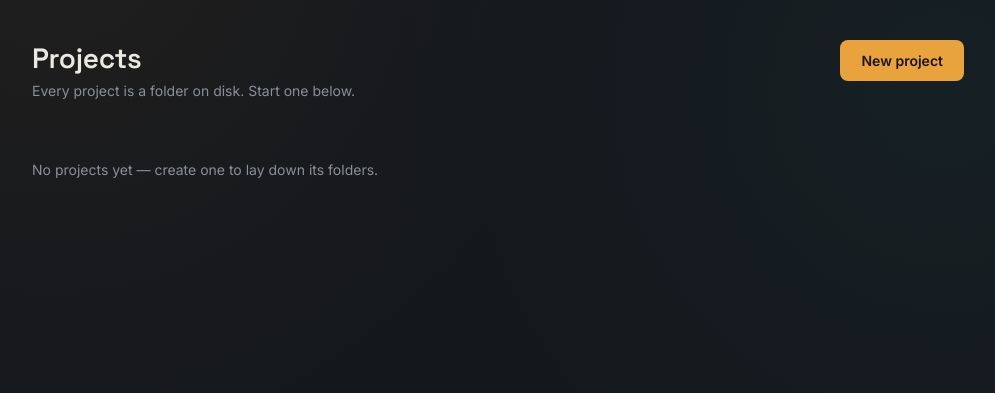
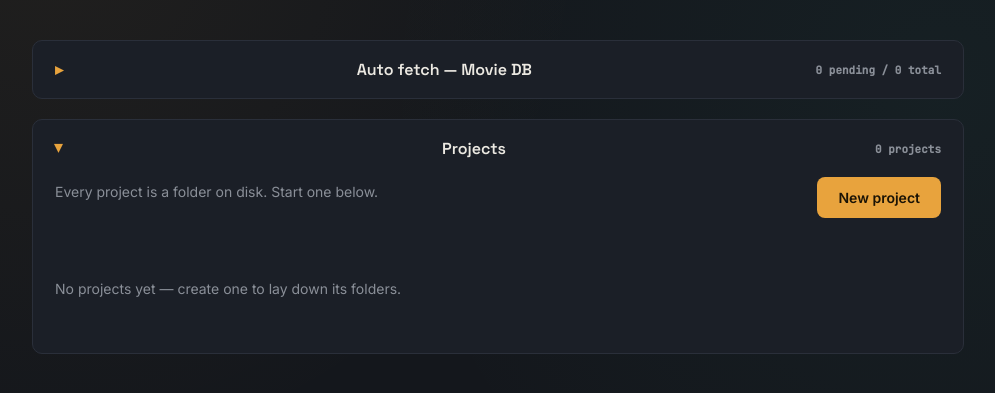
Before and after one commit to manojihturs/TimelineVideoGenerator, a Flask app: page / in a window 1280 px wide. Shown: the part 70-463 px from the top of the page, without its empty margins (142-1137 px from the left). Run offline with Flask 3, Linux system fonts and the light colour scheme; data that the repository does not hold is empty; some libraries are stand-ins or nearby versions.

Commit message:
Add Auto Fetch batch feature (Movie DB) and collapsible home-page sections
New Auto Fetch button processes unprocessed names from a local names.csv
one at a time, resolving each via TMDb and writing Movie DB/<name>/Assets
(poster per movie) plus Movie DB/<name>/Data/data.csv (movie, year, budget,
box office status, language, chronological ascending). Each name is marked
processed immediately after completion so a crash/restart resumes cleanly.
Drive upload is optional/best-effort via a service account, gated behind
GOOGLE_SERVICE_ACCOUNT_JSON + GOOGLE_DRIVE_FOLDER_ID env vars.

Home page now has two independent collapsible/expandable sections (Auto
fetch, Projects) each with their own scrollable list, instead of one long
page.

Co-Authored-By: Claude Sonnet 5 <noreply@anthropic.com>

```diff
--- a/app.py
+++ b/app.py
@@ -153,6 +153,22 @@ HARD_MAX_AUTO_FETCH_MOVIES = 300
 JAMENDO_CLIENT_ID = os.environ.get("JAMENDO_CLIENT_ID", "")
 JAMENDO_BASE = "https://api.jamendo.com/v3.0"
 
+MOVIE_DB_DIR = os.path.join(BASE_DIR, "Movie DB")
+NAMES_CSV_PATH = os.path.join(BASE_DIR, "names.csv")
+
+# Google Drive (optional) — a service account is used instead of interactive
+# OAuth so a background batch job can upload with no browser/consent step.
+# Set up: create a GCP project, enable the Drive API, create a service
+# account, download its JSON key, then share a Drive folder with the service
+# account's email (found in the JSON as "client_email") and put that
+# folder's id in GOOGLE_DRIVE_FOLDER_ID. Uploading is best-effort — a
+# missing/misconfigured credential just skips the Drive copy, it never
+# fails the local fetch.
+GOOGLE_SERVICE_ACCOUNT_JSON = os.environ.get("GOOGLE_SERVICE_ACCOUNT_JSON", "")
+GOOGLE_DRIVE_FOLDER_ID = os.environ.get("GOOGLE_DRIVE_FOLDER_ID", "")
+DRIVE_API = "https://www.googleapis.com/drive/v3"
+DRIVE_UPLOAD_API = "https://www.googleapis.com/upload/drive/v3"
+
 SUBFOLDERS = ["Assets", "Thumbnail", "Data", "Export", "Narration"]
 
 RESOLUTIONS_DESKTOP = {
@@ -285,6 +301,203 @@ def csv_is_empty(data_csv_path):
         return True
     rows = csv_rows(data_csv_path)
     return len(rows) == 0
+
+
+def read_names():
+    """names.csv: header `name,processed` (processed is yes/no). Missing
+    file reads as empty rather than erroring — it's created on first add."""
+    if not os.path.isfile(NAMES_CSV_PATH):
+        return []
+    with open(NAMES_CSV_PATH, newline="", encoding="utf-8-sig") as f:
+        reader = csv.DictReader(f)
+        return [
+            {"name": (r.get("name") or "").strip(), "processed": (r.get("processed") or "no").strip().lower()}
+            for r in reader if (r.get("name") or "").strip()
+        ]
+
+
+def write_names(names):
+    with open(NAMES_CSV_PATH, "w", newline="", encoding="utf-8-sig") as f:
+        writer = csv.DictWriter(f, fieldnames=["name", "processed"])
+        writer.writeheader()
+        for n in names:
+            writer.writerow({"name": n["name"], "processed": n["processed"]})
+
+
+def mark_name_processed(name):
+    names = read_names()
+    for n in names:
+        if n["name"].lower() == name.lower():
+            n["processed"] = "yes"
+    write_names(names)
+
+
+def get_drive_credentials():
+    """Service-account credentials for Drive uploads, or None if unset/
+    misconfigured. Never raises — Drive upload is always best-effort."""
+    if not GOOGLE_SERVICE_ACCOUNT_JSON or not GOOGLE_DRIVE_FOLDER_ID:
+        return None
+    try:
+        from google.oauth2 import service_account
+        return service_account.Credentials.from_service_account_file(
+            GOOGLE_SERVICE_ACCOUNT_JSON,
+            scopes=["https://www.googleapis.com/auth/drive"],
+        )
+    except Exception:
+        return None
+
+
+def drive_find_or_create_folder(token, name, parent_id):
+    safe_name = name.replace("'", "\\'")
+    query = f"name = '{safe_name}' and '{parent_id}' in parents and mimeType = 'application/vnd.google-apps.folder' and trashed = false"
+    resp = requests.get(
+        f"{DRIVE_API}/files", headers={"Authorization": f"Bearer {token}"},
+        params={"q": query, "fields": "files(id,name)"}, timeout=15,
+    )
+    resp.raise_for_status()
+    existing = resp.json().get("files") or []
+    if existing:
+        return existing[0]["id"]
+
+    resp = requests.post(
+        f"{DRIVE_API}/files", headers={"Authorization": f"Bearer {token}"},
+        json={"name": name, "mimeType": "application/vnd.google-apps.folder", "parents": [parent_id]},
+        timeout=15,
+    )
+    resp.raise_for_status()
+    return resp.json()["id"]
+
+
+def drive_upload_file(token, local_path, parent_id):
+    import mimetypes
+    name = os.path.basename(local_path)
+    metadata = {"name": name, "parents": [parent_id]}
+    mime = mimetypes.guess_type(name)[0] or "application/octet-stream"
+    with open(local_path, "rb") as f:
+        resp = requests.post(
+            f"{DRIVE_UPLOAD_API}/files?uploadType=multipart",
+            headers={"Authorization": f"Bearer {token}"},
+            files={
+                "metadata": (None, json.dumps(metadata), "application/json; charset=UTF-8"),
+                "file": (name, f, mime),
+            },
+            timeout=60,
+        )
+    resp.raise_for_status()
+
+
+def upload_actor_folder_to_drive(actor_dir, actor_name, job=None):
+    """Best-effort mirror of Movie DB/<actor>/{Assets,Data} into Drive under
+    GOOGLE_DRIVE_FOLDER_ID/Movie DB/<actor>/. Any failure is swallowed —
+    the local copy is always the source of truth, Drive is a bonus."""
+    creds = get_drive_credentials()
+    if not creds:
+        return
+    try:
+        from google.auth.transport.requests import Request
+        creds.refresh(Request())
+        token = creds.token
+
+        movie_db_id = drive_find_or_create_folder(token, "Movie DB", GOOGLE_DRIVE_FOLDER_ID)
+        actor_id = drive_find_or_create_folder(token, actor_name, movie_db_id)
+
+        for sub in ("Assets", "Data"):
+            local_sub = os.path.join(actor_dir, sub)
+            if not os.path.isdir(local_sub):
+                continue
+            sub_id = drive_find_or_create_folder(token, sub, actor_id)
+            for fname in sorted(os.listdir(local_sub)):
+                fpath = os.path.join(local_sub, fname)
+                if os.path.isfile(fpath):
+                    drive_upload_file(token, fpath, sub_id)
+        if job is not None:
+            job["message"] += " (uploaded to Drive)"
+    except Exception as e:
+        if job is not None:
+            job["message"] += f" (Drive upload skipped: {e})"
+
+
+def run_auto_fetch_batch_job(job_id):
+    """Process every unprocessed row in names.csv, one actor at a time:
+    Movie DB/<name>/Assets/<n>.jpg + Movie DB/<name>/Data/data.csv (movie,
+    year, budget, box office status, language — chronological ascending,
+    same ordering TMDb already returns them in). Each name is marked
+    processed in names.csv immediately after it finishes, so a crash or
+    restart mid-batch resumes cleanly from the next unprocessed row rather
+    than redoing completed actors."""
+    job = JOBS[job_id]
+    try:
+        pending = [n["name"] for n in read_names() if n["processed"] != "yes"]
+        if not pending:
+            job["status"] = "done"
+            job["progress"] = 100
+            job["message"] = "No unprocessed names in names.csv"
+            return
+
+        os.makedirs(MOVIE_DB_DIR, exist_ok=True)
+        total = len(pending)
+        for idx, name in enumerate(pending):
+            base_progress = int(idx / total * 100)
+            job["progress"] = base_progress
+            job["message"] = f"[{idx + 1}/{total}] Looking up \"{name}\" on TMDb"
+
+            actor_dir = os.path.join(MOVIE_DB_DIR, safe_title(name) or name)
+            assets_dir = os.path.join(actor_dir, "Assets")
+            data_dir = os.path.join(actor_dir, "Data")
+            os.makedirs(assets_dir, exist_ok=True)
+            os.makedirs(data_dir, exist_ok=True)
+            data_csv = os.path.join(data_dir, "data.csv")
+
+            search = tmdb_get("/search/person", {"query": name})
+            results = search.get("results") or []
+            if not results:
+                job["message"] = f"[{idx + 1}/{total}] No TMDb match for \"{name}\" — skipped"
+                mark_name_processed(name)
+                continue
+            person = results[0]
+
+            credits = tmdb_get(f"/person/{person['id']}/movie_credits")
+            cast = credits.get("cast") or []
+            seen = set()
+            movies = []
+            for c in cast:
+                if c["id"] in seen or not c.get("release_date") or not c.get("poster_path"):
+                    continue
+                seen.add(c["id"])
+                movies.append(c)
+            movies.sort(key=lambda m: m["release_date"])
+            movies = movies[:HARD_MAX_AUTO_FETCH_MOVIES]
+
+            for _, old_path in numbered_images(assets_dir):
+                os.remove(old_path)
+
+            rows = [["Movie name", "Released year", "Budget", "Box office status", "Language"]]
+            for i, m in enumerate(movies, start=1):
+                job["progress"] = base_progress + int((i - 1) / max(1, len(movies)) * (100 / total))
+                job["message"] = f"[{idx + 1}/{total}] {person['name']}: {i}/{len(movies)} {m['title']}"
+
+                detail = tmdb_get(f"/movie/{m['id']}")
+                year = (m.get("release_date") or "")[:4]
+                budget = detail.get("budget") or 0
+                verdict = compute_verdict(detail.get("budget"), detail.get("revenue"))
+                language = (detail.get("original_language") or "").upper()
+
+                download_image(f"{TMDB_IMAGE_BASE}{m['poster_path']}", os.path.join(assets_dir, str(i)))
+                rows.append([m["title"], year, str(budget), verdict, language])
+
+            with open(data_csv, "w", newline="", encoding="utf-8-sig") as f:
+                csv.writer(f).writerows(rows)
+
+            job["message"] = f"[{idx + 1}/{total}] {person['name']}: {len(movies)} movie(s) saved"
+            upload_actor_folder_to_drive(actor_dir, safe_title(name) or name, job)
+            mark_name_processed(name)
+
+        job["status"] = "done"
+        job["progress"] = 100
+        job["message"] = f"Processed {total} name(s)"
+    except Exception as e:
+        job["status"] = "error"
+        job["message"] = str(e)
 
 
 def narration_files(project_root):
@@ -1224,6 +1437,43 @@ def api_set_project_category(title):
     return jsonify(project_summary(title))
 
 
+@app.route("/api/names", methods=["GET"])
+def api_list_names():
+    names = read_names()
+    return jsonify({"names": names, "unprocessed_count": sum(1 for n in names if n["processed"] != "yes")})
+
+
+@app.route("/api/names", methods=["POST"])
+def api_add_name():
+    data = request.get_json(force=True) or {}
+    name = (data.get("name") or "").strip()
+    if not name:
+        return jsonify({"error": "Name is required."}), 400
+
+    names = read_names()
+    if any(n["name"].lower() == name.lower() for n in names):
+        return jsonify({"error": f'"{name}" is already in names.csv.'}), 409
+
+    names.append({"name": name, "processed": "no"})
+    write_names(names)
+    return jsonify({"names": names}), 201
+
+
+@app.route("/api/names/auto-fetch", methods=["POST"])
+def api_names_auto_fetch():
+    if not TMDB_API_KEY:
+        return jsonify({"error": "TMDb is not configured. Set the TMDB_API_KEY environment variable."}), 400
+    pending = [n for n in read_names() if n["processed"] != "yes"]
+    if not pending:
+        return jsonify({"error": "No unprocessed names in names.csv."}), 400
+
+    job_id = uuid.uuid4().hex[:12]
+    JOBS[job_id] = {"status": "running", "progress": 0, "message": "Starting", "output_path": None}
+    t = threading.Thread(target=run_auto_fetch_batch_job, args=(job_id,), daemon=True)
+    t.start()
+    return jsonify({"job_id": job_id}), 202
+
+
 @app.route("/api/projects/<title>/auto-fetch", methods=["POST"])
 def api_auto_fetch(title):
     p = project_path(title)
--- a/requirements.txt
+++ b/requirements.txt
@@ -2,3 +2,4 @@ Flask>=3.0
 Pillow>=10.0
 requests>=2.31
 numpy>=1.24
+google-auth>=2.28  # optional: only needed if GOOGLE_SERVICE_ACCOUNT_JSON is set for Drive uploads
--- a/static/css/style.css
+++ b/static/css/style.css
@@ -420,6 +420,46 @@ main#app {
 #download-link { margin-top: 14px; display: inline-block; }
 #download-link.hidden { display: none; }
 
+/* ---------- collapsible sections ---------- */
+
+.collapsible { padding: 0; overflow: hidden; }
+.collapsible summary {
+  list-style: none;
+  cursor: pointer;
+  display: flex;
+  align-items: center;
+  justify-content: space-between;
+  padding: 18px 22px;
+  font-family: "Space Grotesk", sans-serif;
+  font-weight: 600;
+  font-size: 16px;
+}
+.collapsible summary::-webkit-details-marker { display: none; }
+.collapsible summary::before {
+  content: "▸";
+  color: var(--amber);
+  margin-right: 10px;
+  display: inline-block;
+  transition: transform 0.15s ease;
+}
+.collapsible[open] summary::before { transform: rotate(90deg); }
+.collapsible summary:hover { background: var(--panel-raised); }
+
+.collapsible-title { display: flex; align-items: center; }
+.collapsible-badge {
+  font-family: "JetBrains Mono", monospace;
+  font-size: 11px;
+  color: var(--muted);
+}
+
+.collapsible-body { padding: 0 22px 22px; }
+
+.scroll-list {
+  max-height: 360px;
+  overflow-y: auto;
+  padding-right: 4px;
+}
+
 /* ---------- exports list ---------- */
 
 .exports-list { list-style: none; margin: 0; padding: 0; display: flex; flex-direction: column; gap: 8px; }
--- a/static/js/app.js
+++ b/static/js/app.js
@@ -72,6 +72,9 @@ async function loadProjects() {
     card.addEventListener("click", () => showProject(p.title));
     grid.appendChild(card);
   }
+
+  const badge = $("#projects-count-badge");
+  if (badge) badge.textContent = `${projects.length} project${projects.length === 1 ? "" : "s"}`;
 }
 
 function escapeHtml(s) {
@@ -125,6 +128,91 @@ $("#input-title").addEventListener("keydown", (e) => {
 });
 
 $("#btn-back").addEventListener("click", showList);
+
+// -------------------------------------------------------------------------
+// Auto fetch (Movie DB batch)
+// -------------------------------------------------------------------------
+
+state.autofetchPollTimer = null;
+
+async function loadNames() {
+  const res = await fetch("/api/names");
+  const body = await res.json();
+  const list = $("#names-list");
+  list.innerHTML = "";
+  for (const n of body.names) {
+    const li = document.createElement("li");
+    li.innerHTML = `<span>${escapeHtml(n.name)}</span><span>${n.processed === "yes" ? "✓ processed" : "pending"}</span>`;
+    list.appendChild(li);
+  }
+  $("#btn-run-autofetch").disabled = body.unprocessed_count === 0;
+
+  const badge = $("#autofetch-count-badge");
+  if (badge) badge.textContent = `${body.unprocessed_count} pending / ${body.names.length} total`;
+
+  return body;
+}
+
+loadNames();
+
+$("#btn-add-name").addEventListener("click", async () => {
+  const input = $("#input-autofetch-name");
+  const name = input.value.trim();
+  const errEl = $("#autofetch-add-error");
+  errEl.classList.add("hidden");
+  if (!name) {
+    errEl.textContent = "Name is required.";
+    errEl.classList.remove("hidden");
+    return;
+  }
+  const res = await fetch("/api/names", {
+    method: "POST",
+    headers: { "Content-Type": "application/json" },
+    body: JSON.stringify({ name }),
+  });
+  const body = await res.json();
+  if (!res.ok) {
+    errEl.textContent = body.error || "Could not add name.";
+    errEl.classList.remove("hidden");
+    return;
+  }
+  input.value = "";
+  loadNames();
+});
+
+$("#input-autofetch-name").addEventListener("keydown", (e) => {
+  if (e.key === "Enter") $("#btn-add-name").click();
+});
+
+$("#btn-run-autofetch").addEventListener("click", async () => {
+  const errEl = $("#autofetch-run-error");
+  errEl.classList.add("hidden");
+  const res = await fetch("/api/names/auto-fetch", { method: "POST" });
+  const body = await res.json();
+  if (!res.ok) {
+    errEl.textContent = body.error || "Could not start auto fetch.";
+    errEl.classList.remove("hidden");
+    return;
+  }
+  $("#autofetch-progress-wrap").classList.remove("hidden");
+  $("#btn-run-autofetch").disabled = true;
+  pollAutofetchJob(body.job_id);
+});
+
+function pollAutofetchJob(jobId) {
+  clearInterval(state.autofetchPollTimer);
+  state.autofetchPollTimer = setInterval(async () => {
+    const res = await fetch(`/api/jobs/${jobId}`);
+    const job = await res.json();
+    $("#autofetch-progress-fill").style.width = `${job.progress}%`;
+    $("#autofetch-message").textContent = job.message;
+    if (job.status === "done" || job.status === "error") {
+      clearInterval(state.autofetchPollTimer);
+      $("#btn-run-autofetch").disabled = false;
+      loadNames();
+    }
+  }, 1500);
+}
 
 // -------------------------------------------------------------------------
 // project workspace
--- a/templates/index.html
+++ b/templates/index.html
@@ -22,11 +22,47 @@
 
   <!-- ============ VIEW: PROJECT LIST ============ -->
   <section id="view-list" class="view">
+
+    <details id="autofetch-section" class="collapsible panel">
+      <summary>
+        <span class="collapsible-title">Auto fetch — Movie DB</span>
+        <span id="autofetch-count-badge" class="collapsible-badge"></span>
+      </summary>
+      <div class="collapsible-body">
+        <p class="lede-sm">Add actor/actress names to <code>names.csv</code>, then run Auto fetch to
+          pull each one's full filmography into <code>Movie DB/&lt;name&gt;/Assets</code> +
+          <code>Movie DB/&lt;name&gt;/Data/data.csv</code> (movie, year, budget, box office status,
+          language — chronological order). Already-processed names are skipped.</p>
+
+        <div class="field-row">
+          <div class="field" style="flex:1">
+            <label class="field-label">Name</label>
+            <input id="input-autofetch-name" class="field-input" type="text" placeholder="e.g. Nayanthara" />
+          </div>
+        </div>
+        <button id="btn-add-name" class="btn btn-ghost">+ Add to names.csv</button>
+        <p id="autofetch-add-error" class="error-text hidden"></p>
+
+        <ul id="names-list" class="exports-list scroll-list" style="margin-top:16px"></ul>
+
+        <button id="btn-run-autofetch" class="btn btn-primary btn-fetch-items" style="margin-top:16px">Run auto fetch</button>
+        <p id="autofetch-run-error" class="error-text hidden"></p>
+
+        <div id="autofetch-progress-wrap" class="panel fetch-panel hidden" style="margin-top:14px">
+          <div class="progress-track"><div id="autofetch-progress-fill" class="progress-fill"></div></div>
+          <p id="autofetch-message" class="render-message">Starting…</p>
+        </div>
+      </div>
+    </details>
+
+    <details id="projects-section" class="collapsible panel" open>
+      <summary>
+        <span class="collapsible-title">Projects</span>
+        <span id="projects-count-badge" class="collapsible-badge"></span>
+      </summary>
+      <div class="collapsible-body">
         <div class="view-head">
-      <div>
-        <h1>Projects</h1>
           <p class="lede">Every project is a folder on disk. Start one below.</p>
-      </div>
           <button id="btn-new-project" class="btn btn-primary">New project</button>
         </div>
 
@@ -40,8 +76,10 @@
           <p id="create-error" class="error-text hidden"></p>
         </div>
 
-    <div id="project-grid" class="project-grid"></div>
+        <div id="project-grid" class="project-grid scroll-list"></div>
         <p id="empty-state" class="empty-state hidden">No projects yet — create one to lay down its folders.</p>
+      </div>
+    </details>
   </section>
 
   <!-- ============ VIEW: PROJECT WORKSPACE ============ -->
```
Also changed, not shown: 1 other file. Lines whose indentation alone changed are shown as unchanged.
